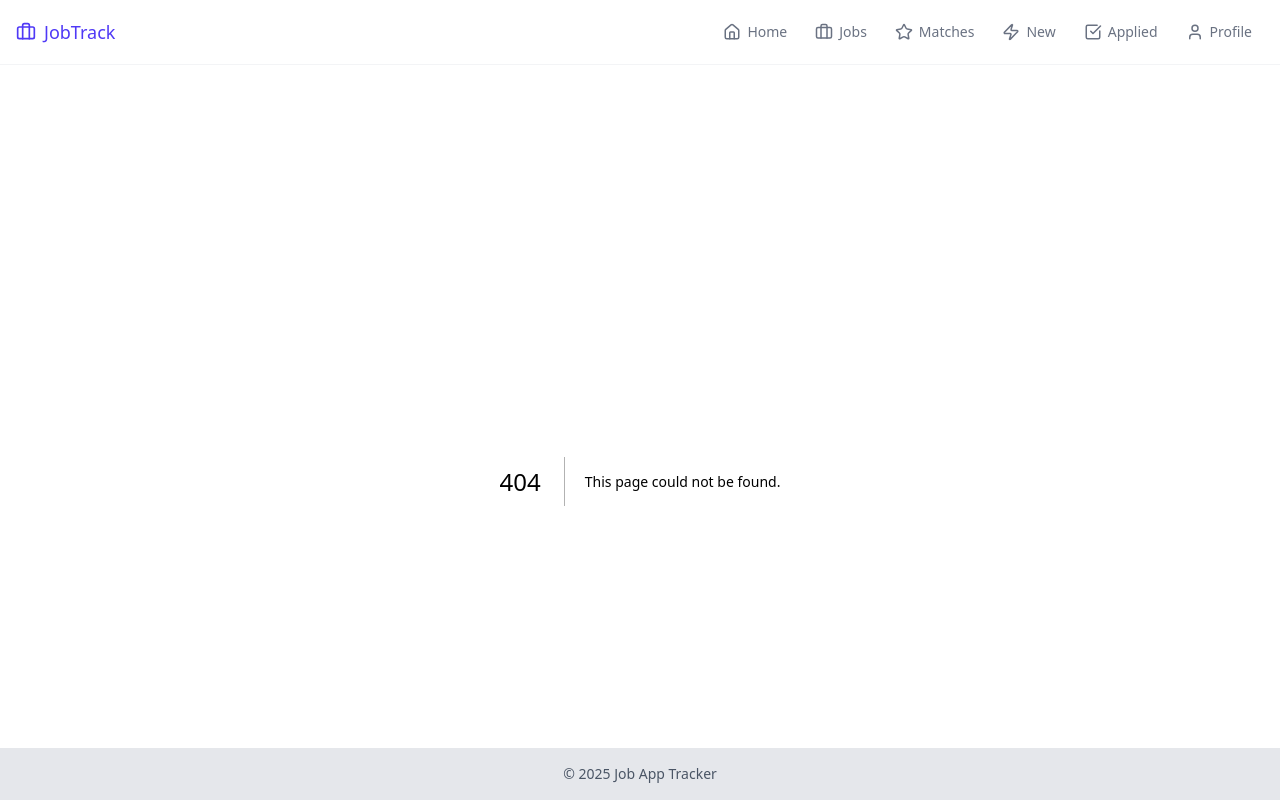
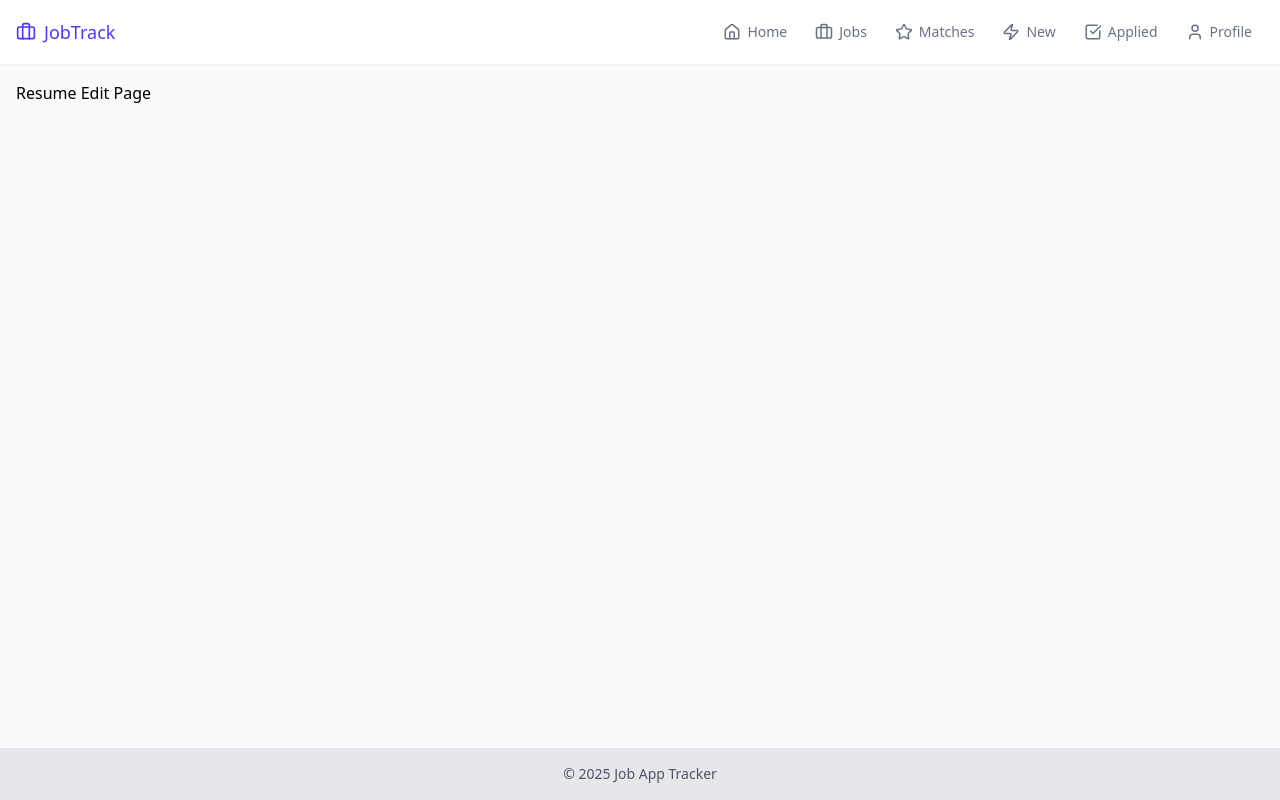
Before and after one commit to anandanair/jobs-scraper-web, a Next.js app: page /resumes/1/edit in a window 1280 px wide. Before the commit this address had no page. Built offline with nearby package versions, Linux system fonts and the light colour scheme.

Commit message:
feat(resumes): add edit page for resumes
This commit introduces a new page component for editing resumes. The component is placed in the appropriate directory structure under `src/app/resumes/[id]/edit/page.tsx` and renders a basic placeholder for the edit functionality.

```diff
--- /dev/null
+++ b/src/app/resumes/[id]/edit/page.tsx
@@ -0,0 +1,3 @@
+export default function ResumeEdit() {
+  return <div>Resume Edit Page</div>;
+}
```
